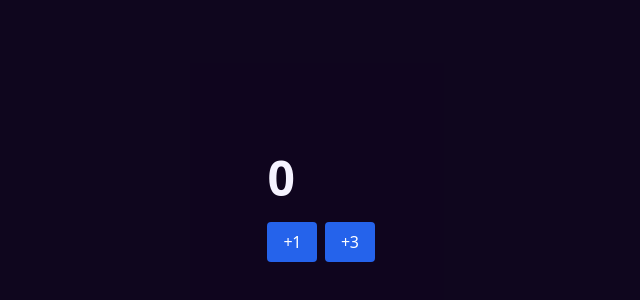
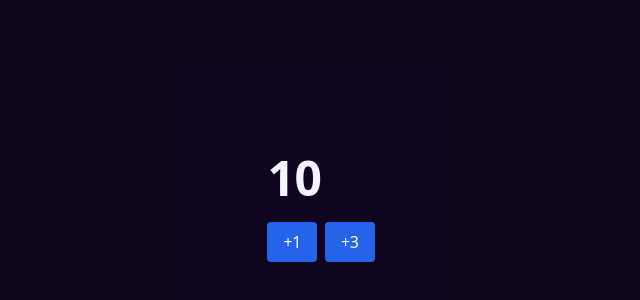
Before and after one commit to ilhamnopi/test-react-js, a React (Vite) app: page / in a window 1280 px wide. Shown: the part 192-492 px from the top of the page, without its empty margins (319-959 px from the left). Built offline with nearby package versions, Linux system fonts and the light colour scheme.

Commit message:
test-reactjs-07

```diff
--- a/src/App.jsx
+++ b/src/App.jsx
@@ -1,29 +1,12 @@
 // import { IconBrandFacebook, IconBrandGithub, IconBrandTwitter } from "@tabler/icons";
-import { useState } from "react";
+
 import Button from "./components/Button";
-import Card from "./components/Card";
+import Counter from "./components/Counter";
 import PlaceContentCenter from "./components/PlaceContentCenter";
 function App() {
-  const [counter, setcount] = useState(0);
-
-  function handleClick() {
-    setcount((prevState) => prevState + 1);
-  }
   return (
     <PlaceContentCenter>
-      <h1 className="text-5xl font-bold">{counter}</h1>
-      <div className="mt-5 flex justify-center gap-2">
-        <Button onClick={handleClick}>+1</Button>
-        <Button
-          onClick={() => {
-            handleClick();
-            handleClick();
-            handleClick();
-          }}
-        >
-          +3
-        </Button>
-      </div>
+      <Counter initialValue={10}></Counter>
     </PlaceContentCenter>
   );
 }
--- /dev/null
+++ b/src/components/Counter.jsx
@@ -0,0 +1,25 @@
+import Button from "./Button";
+import { useState } from "react";
+export default function Counter({ initialValue }) {
+  const [count, setcount] = useState(initialValue);
+  function handleClick() {
+    setcount((prevState) => prevState + 1);
+  }
+  return (
+    <div>
+      <h1 className="text-5xl font-bold">{count}</h1>
+      <div className="mt-5 flex justify-center gap-2">
+        <Button onClick={handleClick}>+1</Button>
+        <Button
+          onClick={() => {
+            handleClick();
+            handleClick();
+            handleClick();
+          }}
+        >
+          +3
+        </Button>
+      </div>
+    </div>
+  );
+}
```
